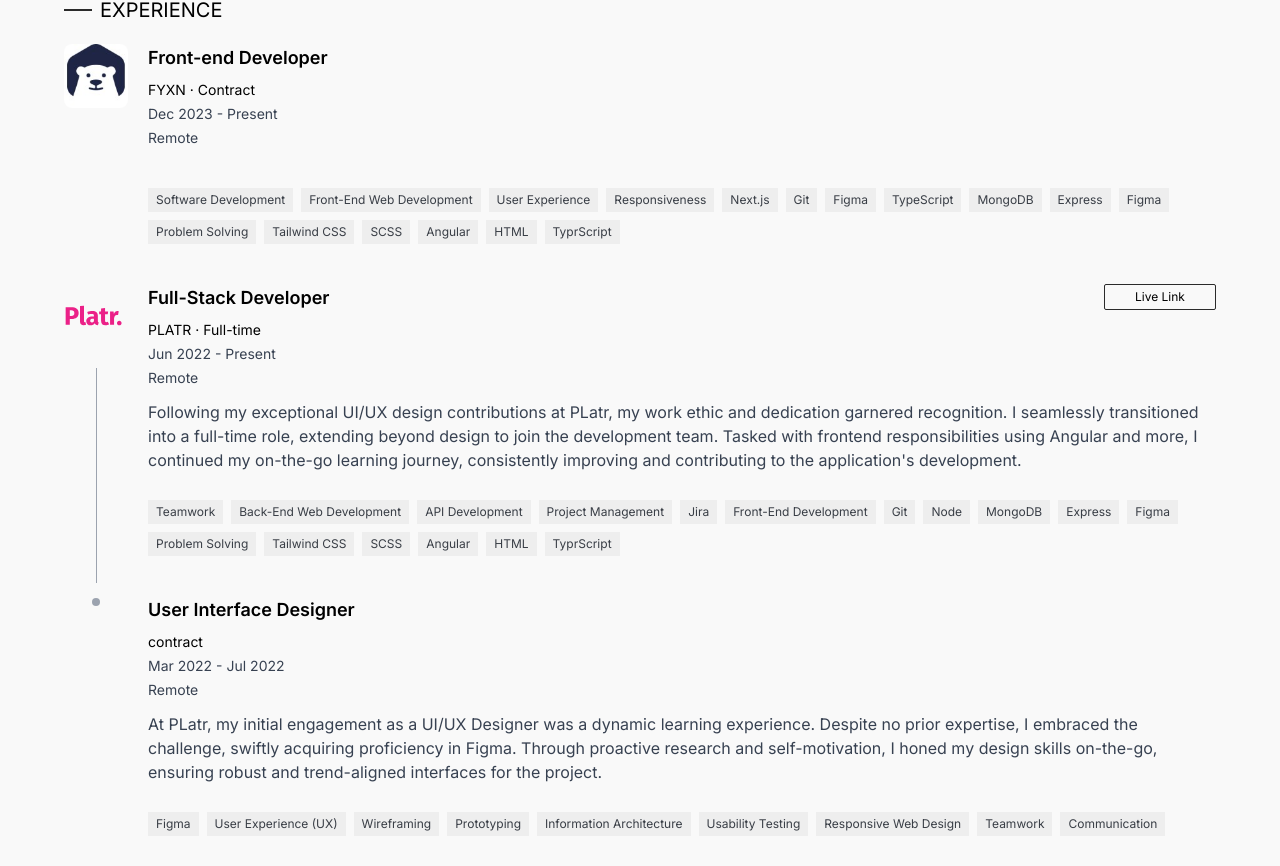
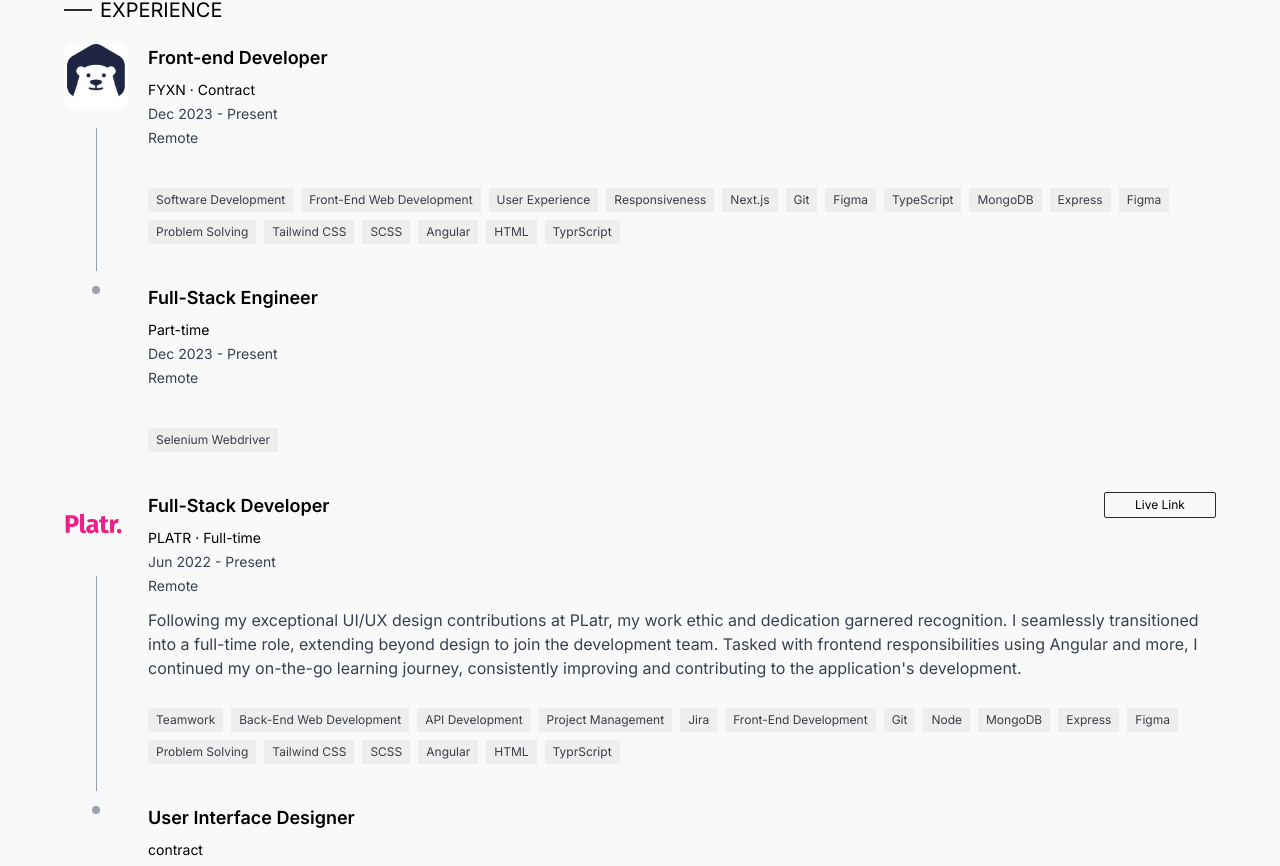
Before and after one commit to Moyijo99/pf, a Next.js app: page / in a window 1280 px wide. Shown: the part 1298-2164 px from the top of the page. Built offline with nearby package versions, Linux system fonts and the light colour scheme.

Commit message:
Update data.js

```diff
--- a/app/data.js
+++ b/app/data.js
@@ -119,6 +119,14 @@ export const experience = [
         endDate: "Present",
         location: "Remote",
         techs: ["Software Development", "Front-End Web Development", "User Experience", "Responsiveness", "Next.js", "Git", "Figma", "TypeScript", "MongoDB", "Express", "Figma", "Problem Solving", "Tailwind CSS", "SCSS", "Angular", "HTML", "TyprScript"],
+        extra: {
+            title: "Full-Stack Engineer",
+            employmentType: "Part-time",
+            startDate: "Dec 2023",
+            endDate: "Present",
+            location: "Remote",
+            techs: ["Selenium Webdriver"],
+        }
     },
     {
         title: "Full-Stack Developer",
```
